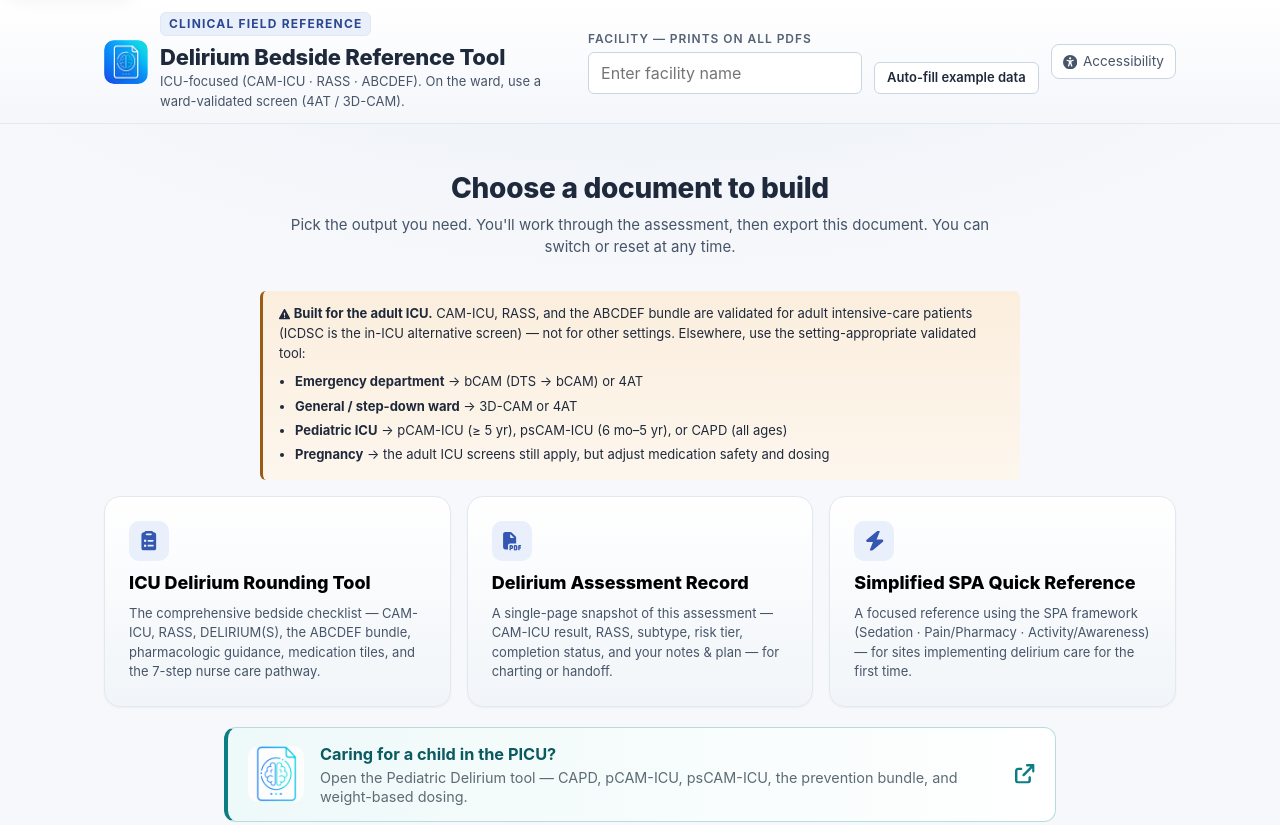
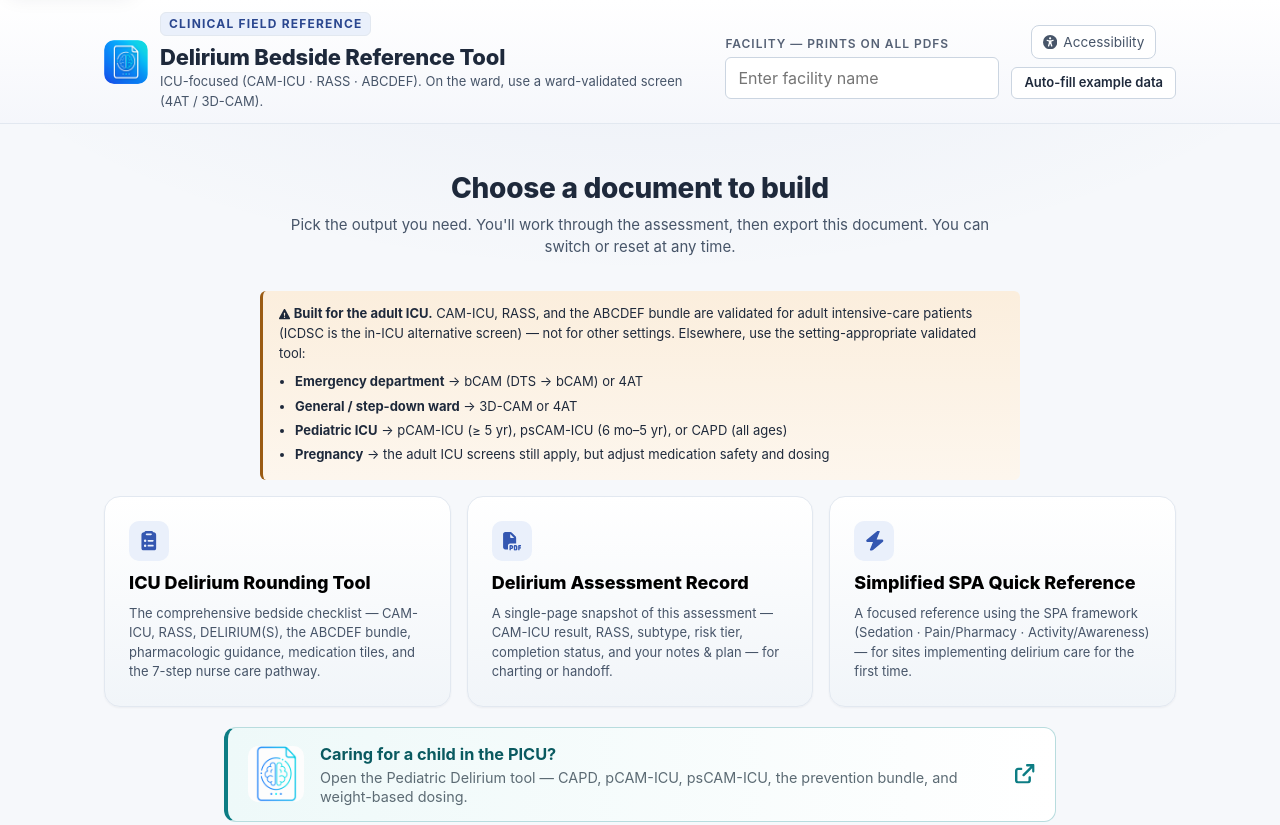
Before and after one commit to dotCooCoo/deliriumtool, a website with bundled scripts: page src/index.html in a window 1280 px wide. Shown: the top 825 px of the page. Built offline with nearby package versions, Linux system fonts and the light colour scheme; files whose address does not match are found by name.

Commit message:
Adult header: Accessibility options sit centered above the example-data button (#94)
The adult tool's header actions become a small grid — the facility field
spans both rows on the left, with the Accessibility button centered over
"Auto-fill example data" beside it. The cluster keeps this shape when the
header wraps on narrow screens.

```diff
--- a/src/index.html
+++ b/src/index.html
@@ -84,7 +84,7 @@
             </p>
           </div>
         </div>
-        <div class="app-header-actions">
+        <div class="app-header-actions app-header-actions--stacked">
           <div class="facility-field">
             <label for="facility-input">Facility — prints on all PDFs</label>
             <input
--- a/src/styles/layout.css
+++ b/src/styles/layout.css
@@ -87,6 +87,29 @@
 }
 .facility-input {
   width: clamp(150px, 18vw, 230px);
+}
+
+/* Adult tool: the accessibility options sit centered above the example-data
+   button, beside the facility field. */
+.app-header-actions--stacked {
+  display: grid;
+  grid-template-columns: auto auto;
+  gap: var(--sp-2) var(--sp-3);
+  align-items: end;
+}
+.app-header-actions--stacked .facility-field {
+  grid-column: 1;
+  grid-row: 1 / 3;
+}
+.app-header-actions--stacked .a11y-wrap {
+  grid-column: 2;
+  grid-row: 1;
+  justify-self: center;
+  margin-left: 0;
+}
+.app-header-actions--stacked [data-act='autofill'] {
+  grid-column: 2;
+  grid-row: 2;
 }
 
 .facility-field {
```
Also changed, not shown: CHANGELOG.md.
